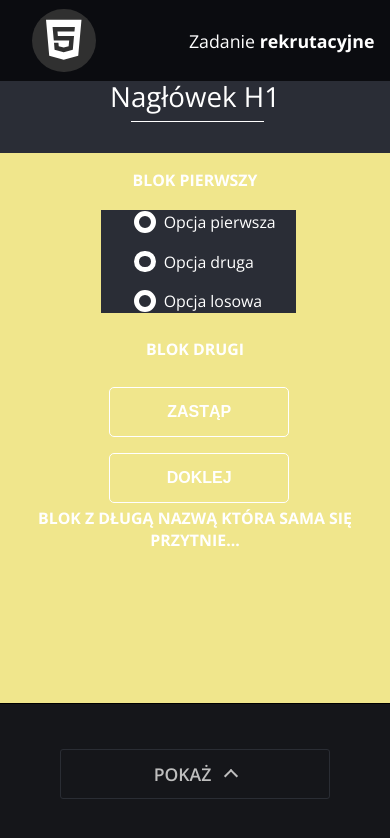
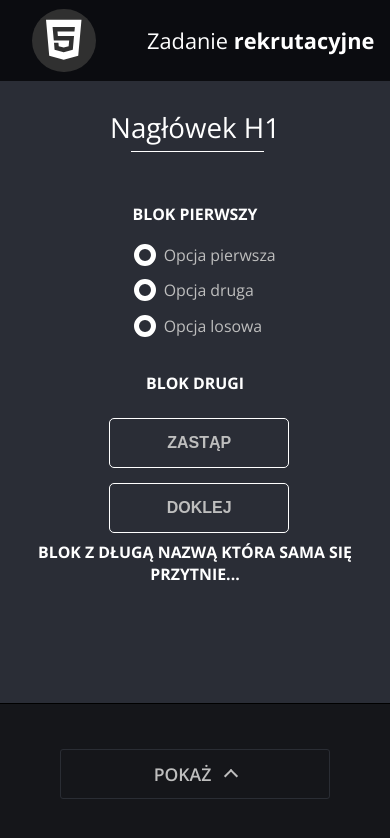
Before and after one commit to Nestremis/recruit, a React (Create React App) app: page / in a window 390 px wide. Shown: the top 838 px of the page. Built offline with nearby package versions, Linux system fonts and the light colour scheme.

Commit message:
feat:css corrections

```diff
--- a/src/App.jsx
+++ b/src/App.jsx
@@ -28,16 +28,16 @@ function App() {
 
           <section>
 
-            <div className="block1">
+            <div className="block-1">
               <h3>BLOK PIERWSZY</h3>
               <BlockOne
-                setOptionMade={setOptionMade}
-                reset={reset}
-                setReset={setReset}
+              setOptionMade={setOptionMade}
+              reset={reset}
+              setReset={setReset}
               />
             </div>
 
-            <div className="block2">
+            <div className="block-2">
               <h3>BLOK DRUGI</h3>
               <BlockTwo
                 optionMade={optionMade}
@@ -47,7 +47,7 @@ function App() {
               />
             </div>
 
-            <div className="block3">
+            <div className="block-3">
               <h3>BLOK Z DŁUGĄ NAZWĄ KTÓRA SAMA SIĘ PRZYTNIE...</h3>
               <BlockThree
                 currentRecord={currentRecord}
--- a/src/App.scss
+++ b/src/App.scss
@@ -3,7 +3,6 @@
 .App {
   text-align: center;
   background-color: #2a2d36;
-  background-color: khaki;
   height: 100vh;
   width: 100vw;
   font-family: 'Open Sans';
@@ -12,10 +11,9 @@
   main {
     margin-top: 10vmin;
     color: white;
-    // background-color: aquamarine;
 
       header {
-        padding: 5vmin;
+        padding: 6vmin;
         background-color: #2a2d36;
 
         h1 {
@@ -29,8 +27,10 @@
           }
 
         @media screen and (max-width: 960px) {
-          // padding-top: 0;
           margin-top: 2vmin;
+          }
+        @media screen and (max-width: 420px) {
+          padding-top: 50px;
           }
         }
 
@@ -41,84 +41,37 @@
           align-items: center;
           justify-content: space-evenly;
           flex-wrap: wrap;
-          min-width: 300px;
 
-          .block1 {
-            width: 33vw;
+          .block-1, .block-2, .block-3 {
+            width: 30vw;
             height: 50vmin;
             font-size: calc(8px + 1vmin);
             @media screen and (max-width: 960px) {
                 width: 48vw;
-                    height: 30vh;
+                height: 25vh;
+                min-height: 20vh;
                 h3{
                   font-size: calc(12px + 1vmin);
                 }
               }
               @media screen and (max-width: 420px) {
-                    height: 20vh;
+                height: 80px;
               }
           }
 
-                .block2 {
-                  width: 33vw;
-                  height: 50vmin;
-                  font-size: calc(8px + 1vmin);
-                  // background-color: khaki;
-                  // margin: 1vmin;
-
-                  @media screen and (max-width: 960px) {
-                    height: 30vh;
-                    width: 48vw;
-                    h3{
-                      font-size: calc(12px + 1vmin);
-                    }
-                  }
-                  @media screen and (max-width: 420px) {
-                    height: 20vh;
-                  }
-            }
-
-          .block3 {
-            width: 33vw;
-            height: 50vmin;
-            font-size: calc(8px + 1vmin);
+          .block-3 {
             font-weight: lighter;
 
                 @media screen and (max-width: 960px) {
-                width: 98vw;
+                  width: 92vw;
                   overflow-y: visible;
-                  h3{
-                    font-size: calc(12px + 1vmin);
-                  }
                 }
              }
 
             @media screen and (max-width: 420px) {
-            overflow:visible;
+              overflow-y: unset;
               flex-direction: column;
             }
-
        }
-
     }
-        // @media screen and (max-width: 350px) {
-        //   overflow:visible;
-        // }
 }
-  // @media screen and (max-width: 960px) {
-  //   gap: 10px;
-  //   align-items: center;
-  // }
-  // @media screen and (max-height: 560px) {
-  //   display: block;
-  //   overflow: visible;
-  //   height: 100%;
-  //   }
-
-     // @media screen and (max-width: 960px) {
-        //        grid-template-columns: 1fr 1fr;
-        //    }
-
-        //    @media screen and (max-width: 520px) {
-        //        grid-template-columns: 1fr;
-        //    }
--- a/src/components/BlockOne.jsx
+++ b/src/components/BlockOne.jsx
@@ -3,28 +3,9 @@ import './blockOne.scss'
 import RadioButton from './RadioButton'
 
 
-const BlockOne = ({setOptionMade, reset, setReset}) => {
+const BlockOne = ({setOptionMade, reset, setReset }) => {
 
   const [selected, setSelected] = useState('');
-
-  useEffect(() => {
-    if (reset === true) {
-      setSelected('')
-    }
-    return () => {
-      setReset(false)
-    }
-  },[reset, setReset]);
-
-  // useEffect(() => {
-  //   function passChosenOption() {
-  //     setOptionMade(selected);
-  //   };
-  // }, [selected, setOptionMade])
-
-  function passChosenOption() {
-    setOptionMade(selected);
-  };
 
   const firstOptionChange = () => {
     setSelected('Opcja pierwsza');
@@ -36,19 +17,32 @@ const BlockOne = ({setOptionMade, reset, setReset}) => {
     setSelected('Opcja losowa');
   };
 
+  function passChosenOption() {
+    setOptionMade(selected);
+  };
+
+  useEffect(() => {
+    if (reset === true) {
+      setSelected('')
+    }
+    return () => {
+      setReset(false)
+    }
+  },[reset, setReset]);
+
   return (
     <>
     <div className="blockOne">
       <div className="fieldset">
             <RadioButton
               label="Opcja pierwsza"
-              value={selected === 'Opcja pierwsza'}
+              value={selected === "Opcja pierwsza"}
               onChange={firstOptionChange}
               checked={passChosenOption()}
             />
             <RadioButton
               label="Opcja druga"
-              value={selected === 'Opcja druga'}
+              value={selected === "Opcja druga"}
               onChange={secondOptionChange}
               checked={passChosenOption()}
             />
@@ -59,35 +53,9 @@ const BlockOne = ({setOptionMade, reset, setReset}) => {
               checked={passChosenOption()}
             />
       </div>
-
-
-      {/*<fieldset className="margin-bottom-md">
-        <ul className="flex flex-column gap-xxxs">
-          <li>
-            <input className="radio" type="radio" name="radio-button" id="radio-1"/>
-            <label for="radio-1">Choice 1</label>
-          </li>
-
-          <li>
-            <input className="radio" type="radio" name="radio-button" id="radio-2"/>
-            <label for="radio-2">Lorem ipsum </label>
-          </li>
-        </ul>
-  </fieldset> */}
-
     </div>
     </>
   )
 };
 
 export default BlockOne;
-
-// eslint-disable-next-line no-lone-blocks
-{/* // <input type="radio" className="input"/>
-// <label> Opcja pierwsza </label>
-
-// <input type="radio" className="input"/>
-// <label> Opcja druga </label>
-
-// <input type="radio" className="input"/>
-// <label> Opcja losowa </label> */}
--- a/src/components/BlockThree.jsx
+++ b/src/components/BlockThree.jsx
@@ -4,38 +4,12 @@ import './blockThree.scss';
 
 const BlockThree = ({currentRecord, addedRecord, reset, setCurrentRecord, setAddedRecord}) => {
 
-// const [currentOrder, setCurrentOrder] = useState([]);
-// const currentItems = [currentRecord, addedRecord];
-
 useEffect(() => {
-  const order = [currentRecord, addedRecord];
-  order.sort();
-  order.map(()=> order[0])
-  order.map(()=> order[1])
-
-  // return () => {
-    // order[0]
-    // order[1];
-  // }
-},);
-
-
- useEffect(() => {
    if (reset) {
      setCurrentRecord('');
      setAddedRecord('');
    }
  },);
-
-//  useEffect(() => {
-//    first
-
-//    return () => {
-//      second
-//    }
-//  }, [third])
-
-
 
 
   return (
--- a/src/components/BlockTwo.jsx
+++ b/src/components/BlockTwo.jsx
@@ -17,18 +17,13 @@ const BlockTwo = ({ optionMade, setCurrentRecord, currentRecord, setAddedRecord
   };
 
   const handleAddText = () => {
-
       const nextRandomText = records[random].content;
 
       if (currentRecord !== nextRandomText) {
         setAddedRecord(nextRandomText)
       } else if (currentRecord === nextRandomText) {
         setAddedRecord('TREŚĆ POWTÓRZONA - LOSUJ KOLEJNĄ');
-        // setAddedRecord(nextRandomText);
       }
-      // else {
-      //   setAddedRecord(prev => records[random].content)
-      // }
   };
 
   return (
--- a/src/components/RadioButton.jsx
+++ b/src/components/RadioButton.jsx
@@ -6,8 +6,8 @@ const RadioButton = ({ label, value, onChange, checked }) => {
       <label>
         <input
           type="radio"
+          onChange={onChange}
           checked={value}
-          onChange={onChange}
          />
             {label}
       </label>
--- a/src/components/blockOne.scss
+++ b/src/components/blockOne.scss
@@ -1,8 +1,6 @@
 .blockOne {
     margin-top: 5vmin;
-    background-color: khaki;
     width: 100%;
-
 
     .fieldset{
         background-color: #2a2d36;
@@ -11,9 +9,10 @@
         font-size: 1.4rem;
         width: 100%;
         padding-left: 2vmin;
+        color : #bebebe;
 
             input[type='radio'] {
                 display: block;
             }
-        }
+    }
 }
--- a/src/components/blockThree.scss
+++ b/src/components/blockThree.scss
@@ -2,4 +2,5 @@
     width: 100%;
     margin-top: 4vmin;
     font-size: 1rem;
+    color : #bebebe;
 }
--- a/src/components/blockTwo.scss
+++ b/src/components/blockTwo.scss
@@ -1,9 +1,7 @@
 .blockTwo{
-    // background-color: lightgray;
-    // width: 100%;
-    // align-self: center;
+
     margin:auto;
-    margin-top: 5vmin;
+    margin-top: 4vmin;
 
     button {
         width: 180px;
@@ -12,16 +10,14 @@
         background-color: inherit;
         border: 1px solid white;
         border-radius: 5px;
-        color: white;
+        color : #bebebe;
         font-size: 1rem;
         font-weight: 700;
         cursor: pointer;
 
         &:hover{
             background: linear-gradient(90deg, #cd7400, #ce7501, #d17803, #d67b07, #dc800c, #e28611, #e98c16, #ef911a, #f5961e, #fa9a20, #fd9d22, #fe9e23);
+            color: white;
         }
-        // @media screen and (max-width: 960px) {
-        //    margin: 15px;
-        //    }
     }
-    }
+}
--- a/src/components/radioButton.scss
+++ b/src/components/radioButton.scss
@@ -1,5 +1,5 @@
     label {
-    margin: clamp(1rem, 20px, 1rem);
+    margin: 1rem;
     display:flex;
     align-items: center;
     font-weight: 300;
@@ -14,7 +14,6 @@
             height: calc(14px + 2vmin);
             margin: clamp(1vmin, 60px, 2vmin);
             margin-left: calc(5px + 1vmin);
-        // display: flex;
 
             &:checked:after {
                 content: '';
@@ -29,6 +28,6 @@
 
     @media screen and (max-width: 960px) {
         width: 48vw;
-        height: 6vmin;
+        height: 5vmin;
        }
 }
--- a/src/components/topbar.scss
+++ b/src/components/topbar.scss
@@ -19,7 +19,6 @@
             display: flex;
             cursor: pointer;
             text-decoration: none;
-            // font-size: calc(10px + 4vmin);
             margin-left: clamp(1.875rem, 1.193rem + 3.41vw, 3.75rem);
             background-color: #303030;
             border-radius: 50%;
@@ -45,14 +44,13 @@
         h1{
             margin-left: auto;
             margin-right: 4vw;
-            font-size: calc(10px + 2vmin);
+            font-size: calc(14px + 2vmin);
             text-align: right;
         }
     }
 
     @media screen and (max-width: 960px) {
         & {
-            // position: sticky;
             overflow: hidden;
         }
     }
```
Also changed, not shown: src/components/footer.scss (+4 -27 lines). Lines whose indentation alone changed are shown as unchanged.
